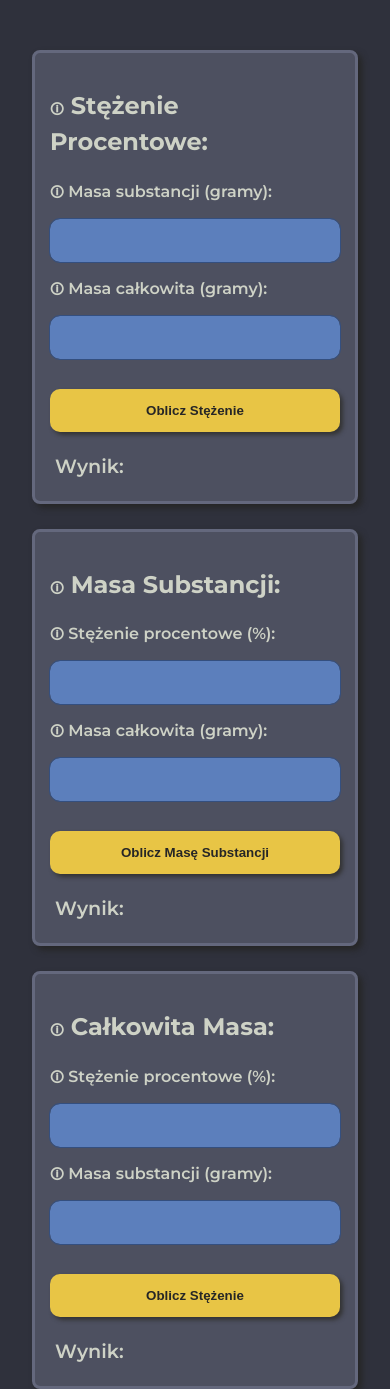
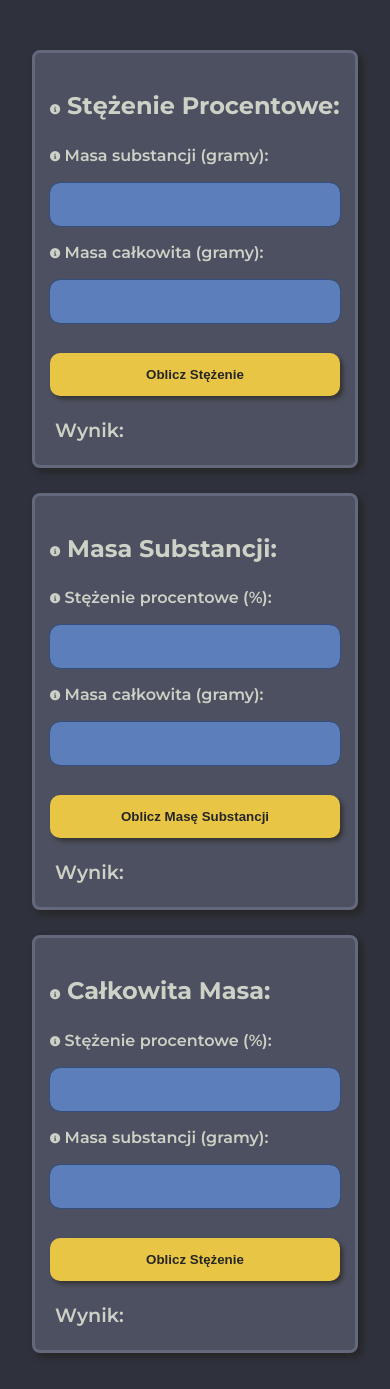
Before and after one commit to wolvahulk/concentration-calculator, a plain HTML site: page index.html in a window 390 px wide. Shown: the top 1389 px of the page. Drawn offline with Linux system fonts and the light colour scheme.

Commit message:
fixed issue with info icon not showing up on mobile

```diff
--- a/index.html
+++ b/index.html
@@ -5,6 +5,7 @@
     <meta name="viewport" content="width=device-width, initial-scale=1.0">
     <link rel="preconnect" href="https://fonts.googleapis.com">
     <link rel="preconnect" href="https://fonts.gstatic.com" crossorigin>
+    <script src="https://kit.fontawesome.com/825f23e334.js" crossorigin="anonymous"></script>
     <link href="https://fonts.googleapis.com/css2?family=Montserrat:ital,wght@0,100..900;1,100..900&family=Roboto:ital,wght@0,100..900;1,100..900&display=swap" rel="stylesheet">
     <link rel="stylesheet" href="style.css">
     <title>Stężenie Procentowe</title>
@@ -13,18 +14,18 @@
     <div class="container">
         <div class="section">
     <h2>
-        <div class="tooltip">🛈
+        <div class="tooltip"><i class="fa-solid fa-circle-info fa-xs"></i>
             <span class="tooltipText">Obliczanie Stężenia Procentowego Roztworu</span>
         </div>
     Stężenie Procentowe:</h2>
     <label for="ms">
-        <div class="tooltip">🛈
+        <div class="tooltip"><i class="fa-solid fa-circle-info fa-xs"></i>
             <span class="tooltipText">Masa Substancji Rozpuszczonej</span>
         </div>
     Masa substancji (gramy):</label>
     <input type="text" id="ms">
     <label for="mr">
-        <div class="tooltip">🛈
+        <div class="tooltip"><i class="fa-solid fa-circle-info fa-xs"></i>
             <span class="tooltipText">Masa Całkowita Roztworu</span>
         </div>
     Masa całkowita (gramy):</label>
@@ -36,18 +37,18 @@
 
         <div class="section">
     <h2>
-        <div class="tooltip">🛈
+        <div class="tooltip"><i class="fa-solid fa-circle-info fa-xs"></i>
             <span class="tooltipText">Obliczanie Masy Substancji Rozpuszczonej</span>
         </div>
     Masa Substancji:</h2>
     <label for="spr">
-        <div class="tooltip">🛈
+        <div class="tooltip"><i class="fa-solid fa-circle-info fa-xs"></i>
             <span class="tooltipText">Stężenie Procentowe Roztworu</span>
         </div>
     Stężenie procentowe (%):</label>
     <input type="text" id="spr">
     <label for="mr2">
-        <div class="tooltip">🛈
+        <div class="tooltip"><i class="fa-solid fa-circle-info fa-xs"></i>
             <span class="tooltipText">Masa Całkowita Roztworu</span>
         </div>
     Masa całkowita (gramy):</label>
@@ -59,18 +60,18 @@
 
         <div class="section">
     <h2>
-        <div class="tooltip">🛈
+        <div class="tooltip"><i class="fa-solid fa-circle-info fa-xs"></i>
             <span class="tooltipText">Obliczanie Masy Całkowitej Roztworu</span>
         </div>
     Całkowita Masa:</h2>
     <label for="spr2">
-        <div class="tooltip">🛈
+        <div class="tooltip"><i class="fa-solid fa-circle-info fa-xs"></i>
             <span class="tooltipText">Stężenie Procentowe Roztworu</span>
         </div>
     Stężenie procentowe (%):</label>
     <input type="text" id="spr2">
     <label for="ms2">
-        <div class="tooltip">🛈
+        <div class="tooltip"><i class="fa-solid fa-circle-info fa-xs"></i>
             <span class="tooltipText">Masa Substancji Rozpuszczonej</span>
         </div>
     Masa substancji (gramy):</label>
```
